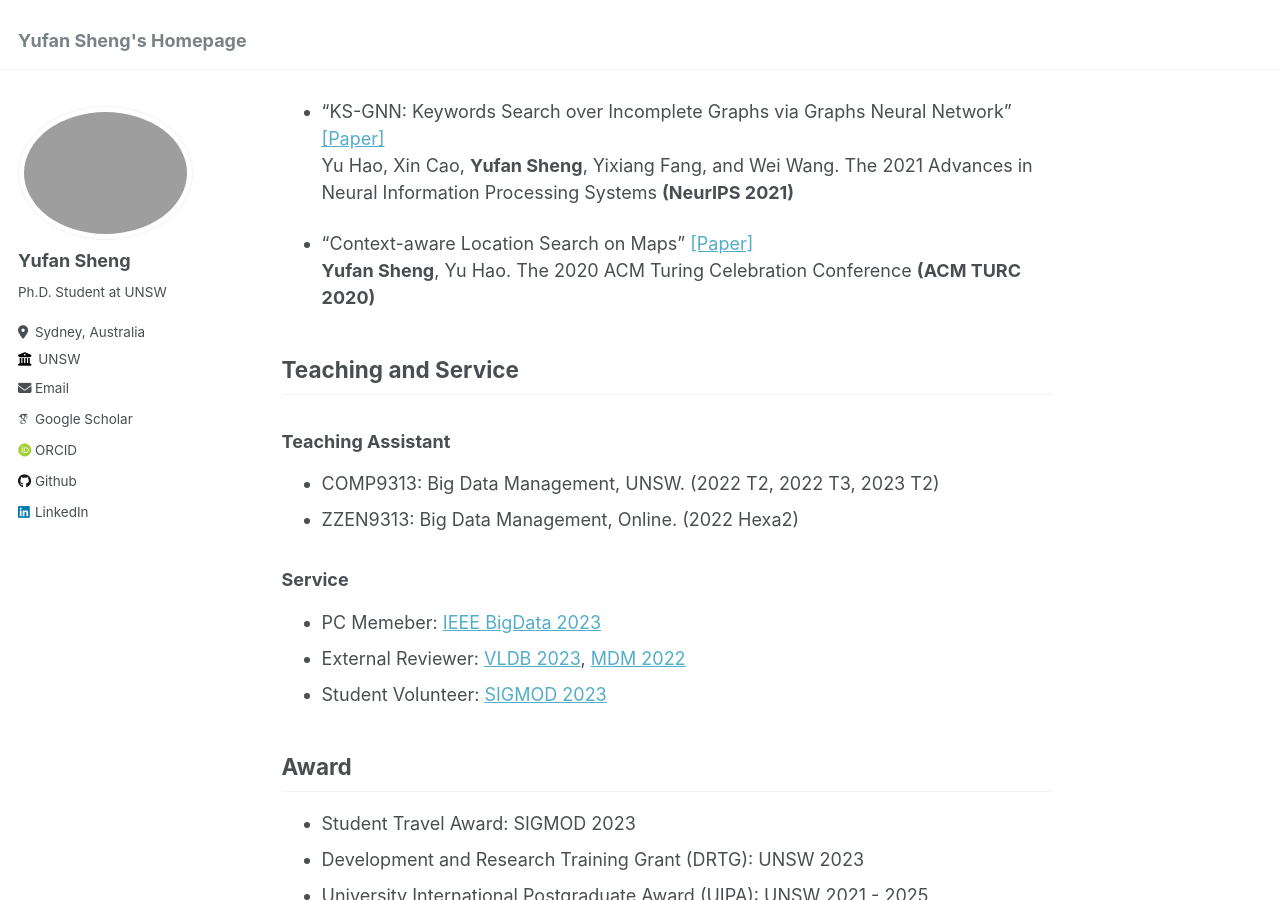
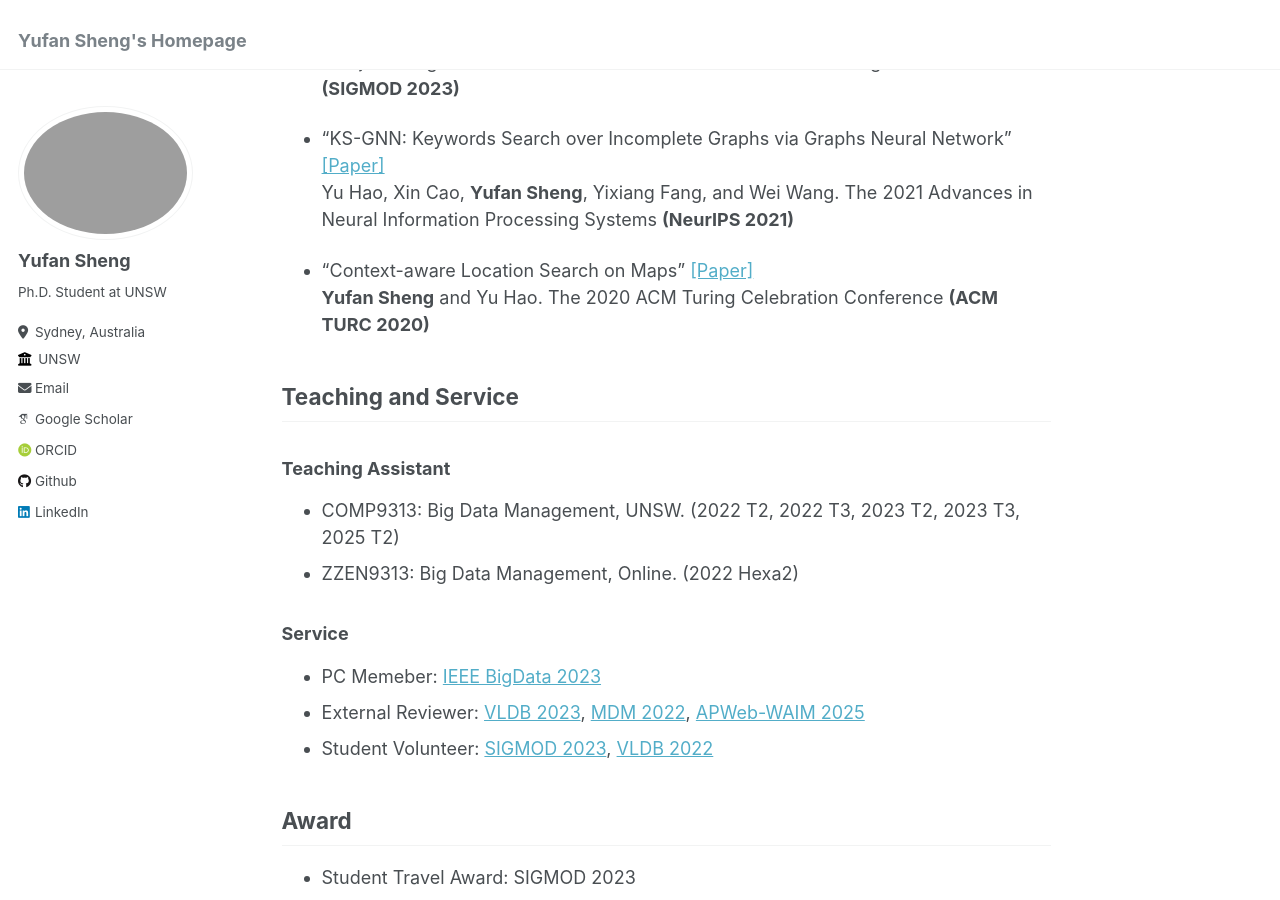
Before and after one commit to shengyufan/shengyufan.github.io, a Jekyll site: the page built from _pages/about.md, in a window 1280 px wide and 900 px high, scrolled down 1250 px. Built offline with Jekyll 4.4.1, drawn with Linux system fonts in a browser that asks for light colours; some web fonts are replaced; some of the changed text lies outside the part shown.

Commit message:
Update about.md

```diff
--- a/_pages/about.md
+++ b/_pages/about.md
@@ -14,6 +14,7 @@ Prior to that, I obtained the M.Sc. degree in Information Technology from the [H
 My research interests focus on machine learning for database system, especially for spatial database. Feel free to contact me at [yufan.sheng\[AT\]unsw.edu.au](mailto:yufan.sheng@unsw.edu.au).
 
 ## Experience
+2025.06 - now: Postdoctoral Writing Fellow at UNSW \
 2021.02 - now: Ph.D. Student at UNSW \
 2021.04 - 2021.12: Research Assistant at CUHK-SZ. Supervisor: Prof. [Yixiang Fang](https://fangyixiang.github.io/) \
 2018.08 - 2021.01: Research Assistant at MTrec Lab, HKUST. Supervisor: Prof. [Shueng-Han Gary Chan](https://www.cse.ust.hk/~gchan/) \
@@ -38,17 +39,17 @@ Task: Develop indoor localization system.
 Yu Hao, Xin Cao, **Yufan Sheng**, Yixiang Fang, and Wei Wang. The 2021 Advances in Neural Information Processing Systems **(NeurIPS 2021)**
 
 * "Context-aware Location Search on Maps" [\[Paper\]](https://dl.acm.org/doi/abs/10.1145/3393527.3393556) \
-**Yufan Sheng**, Yu Hao. The 2020 ACM Turing Celebration Conference **(ACM TURC 2020)**
+**Yufan Sheng** and Yu Hao. The 2020 ACM Turing Celebration Conference **(ACM TURC 2020)**
 
 ## Teaching and Service
 ### Teaching Assistant
-* COMP9313: Big Data Management, UNSW. (2022 T2, 2022 T3, 2023 T2)
+* COMP9313: Big Data Management, UNSW. (2022 T2, 2022 T3, 2023 T2, 2023 T3, 2025 T2)
 * ZZEN9313: Big Data Management, Online. (2022 Hexa2)
 
 ### Service
 * PC Memeber: [IEEE BigData 2023](https://bigdataieee.org/BigData2023/index.html)
-* External Reviewer: [VLDB 2023](https://vldb.org/2023/), [MDM 2022](https://mdm2022.cs.ucy.ac.cy/index.html)
-* Student Volunteer: [SIGMOD 2023](https://2023.sigmod.org/)
+* External Reviewer: [VLDB 2023](https://vldb.org/2023/), [MDM 2022](https://mdm2022.cs.ucy.ac.cy/index.html), [APWeb-WAIM 2025](https://apweb2025.sau.edu.cn/)
+* Student Volunteer: [SIGMOD 2023](https://2023.sigmod.org/), [VLDB 2022](https://vldb.org/2022/)
 
 ## Award
 * Student Travel Award: SIGMOD 2023
```
